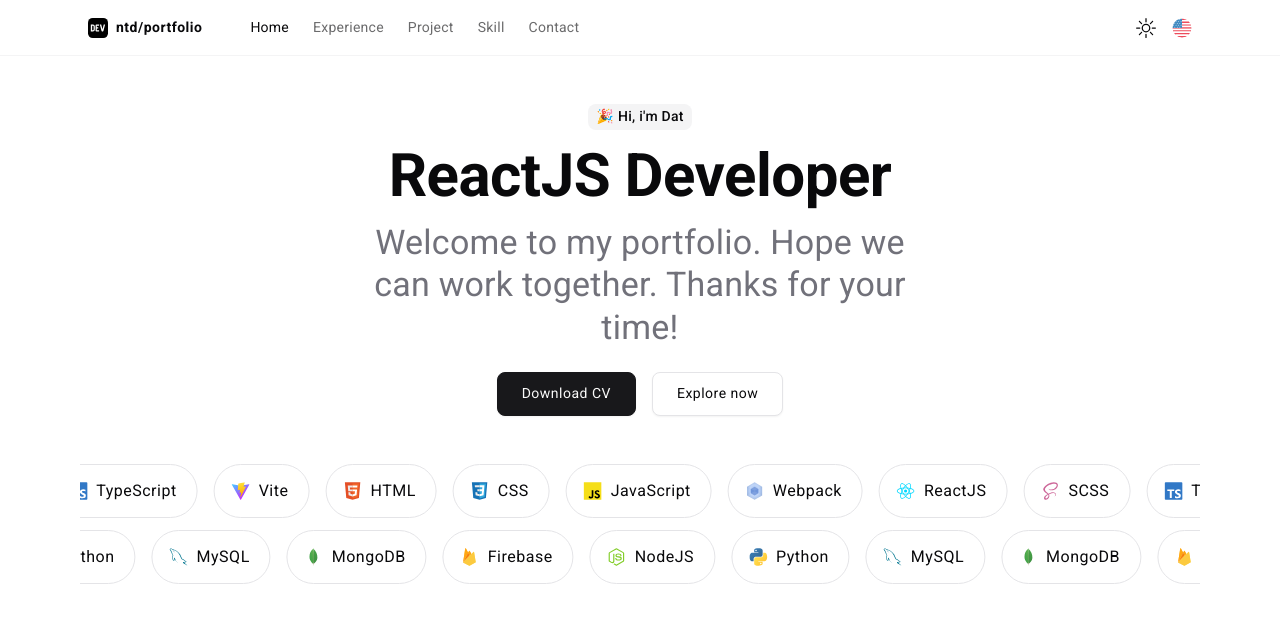
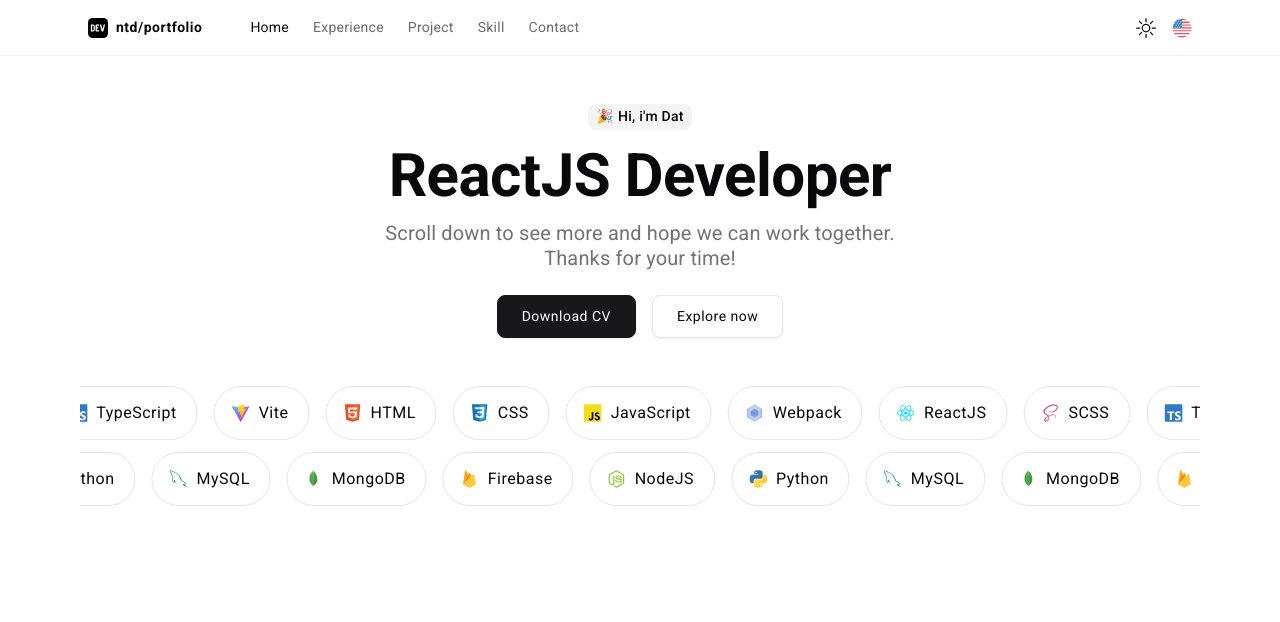
Before and after one commit to ntdat1306/portfolio-website, a React (Vite) app: page / in a window 1280 px wide. Shown: the top 622 px of the page. Built offline with nearby package versions, Linux system fonts and the light colour scheme.

Commit message:
update: css hero

```diff
--- a/src/assets/languages/us.ts
+++ b/src/assets/languages/us.ts
@@ -18,7 +18,7 @@ export const US = {
             hero: {
                 line1: "Hi, i'm Dat",
                 line2: 'ReactJS Developer',
-                line3: 'Welcome to my portfolio. Hope we can work together. Thanks for your time!',
+                line3: 'Scroll down to see more and hope we can work together. Thanks for your time!',
                 primary: 'Download CV',
                 secondary: 'Explore now',
             },
--- a/src/pages/home/components/Hero/Hero.module.scss
+++ b/src/pages/home/components/Hero/Hero.module.scss
@@ -40,20 +40,16 @@
     }
 
     .line3 {
-        font-size: 2.125rem;
-        letter-spacing: var(--letter-spacing-h4);
+        font-size: 1.25rem;
+        letter-spacing: var(--letter-spacing-h6);
         color: rgb(var(--muted-foreground));
         max-width: 36rem;
 
         @include responsive(landscapePhone) {
-            font-size: 1.5rem;
-            letter-spacing: var(--letter-spacing-h5);
             max-width: 30rem;
         }
 
         @include responsive(portraitPhone) {
-            font-size: 1.25rem;
-            letter-spacing: var(--letter-spacing-h6);
             max-width: 20rem;
         }
     }
```
